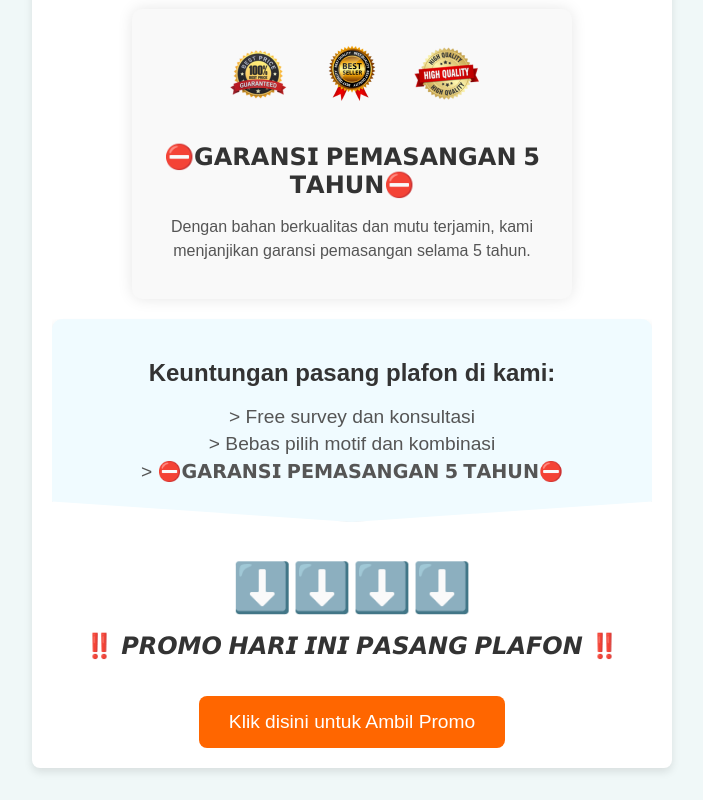
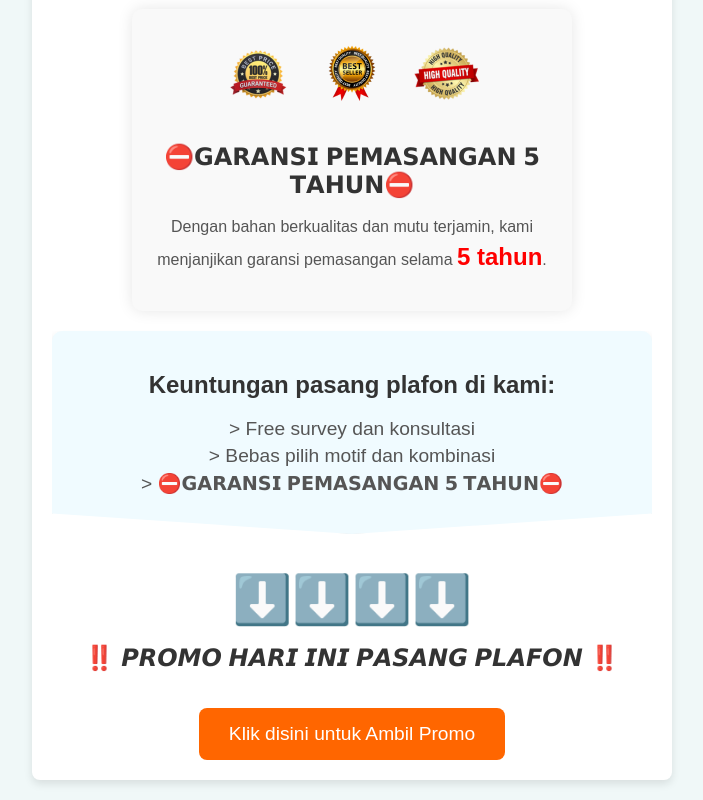
Before and after one commit to WidyaNAS/Landingpage_1, a plain HTML site: page index.html in a window 1280 px wide. Shown: the part 3408-4208 px from the top of the page, without its empty margins (288-991 px from the left). Drawn offline with Linux system fonts and the light colour scheme.

Commit message:
styles.css

```diff
--- a/styles.css
+++ b/styles.css
@@ -331,3 +331,9 @@ body {
   color: #555;
   line-height: 1.5;
 }
+
+.highlight {
+  font-size: 1.5em; /* Ukuran lebih besar dari teks lain */
+  font-weight: bold; /* Tebalkan tulisan */
+  color: red; /* Warna opsional, bisa diubah sesuai preferensi */
+}
```
